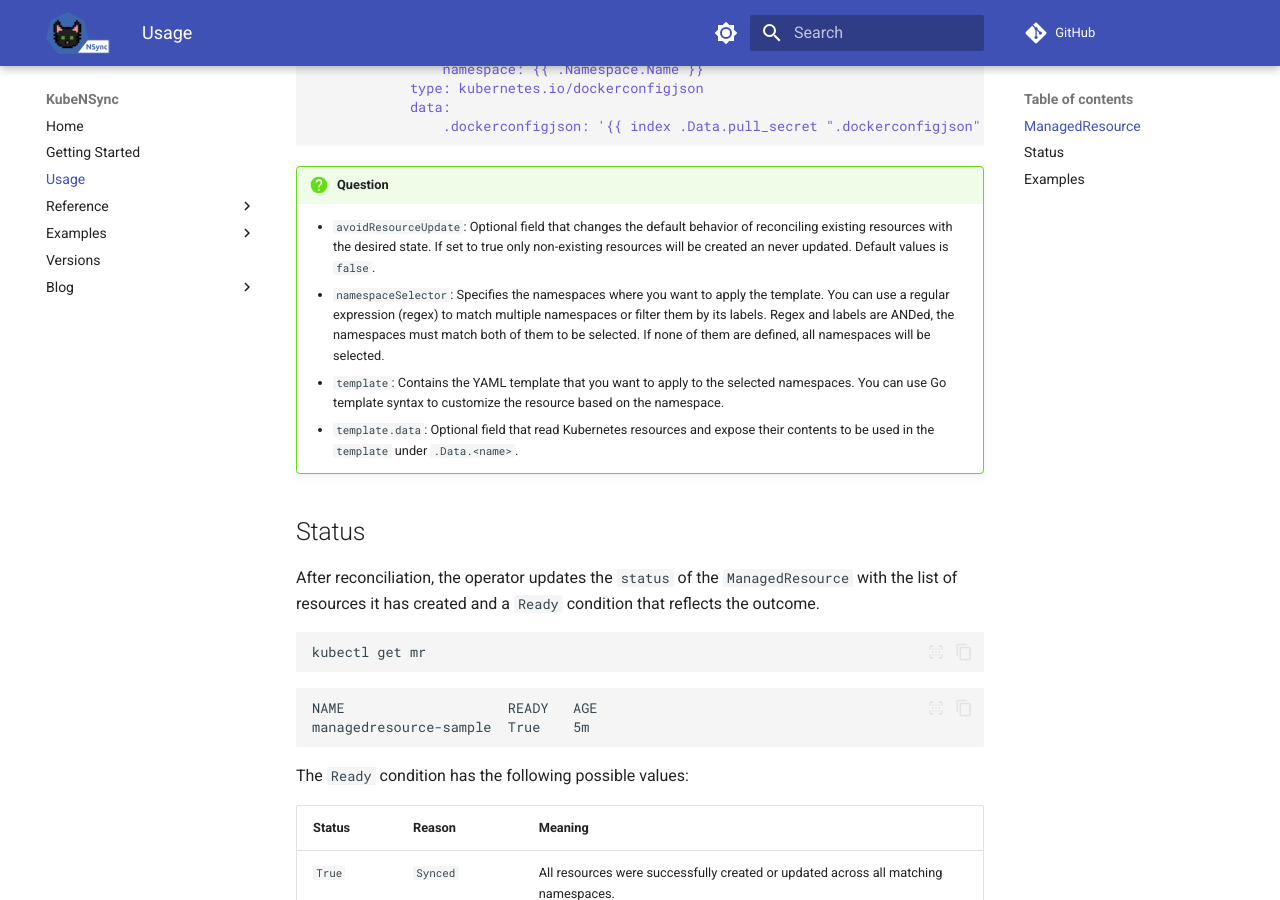
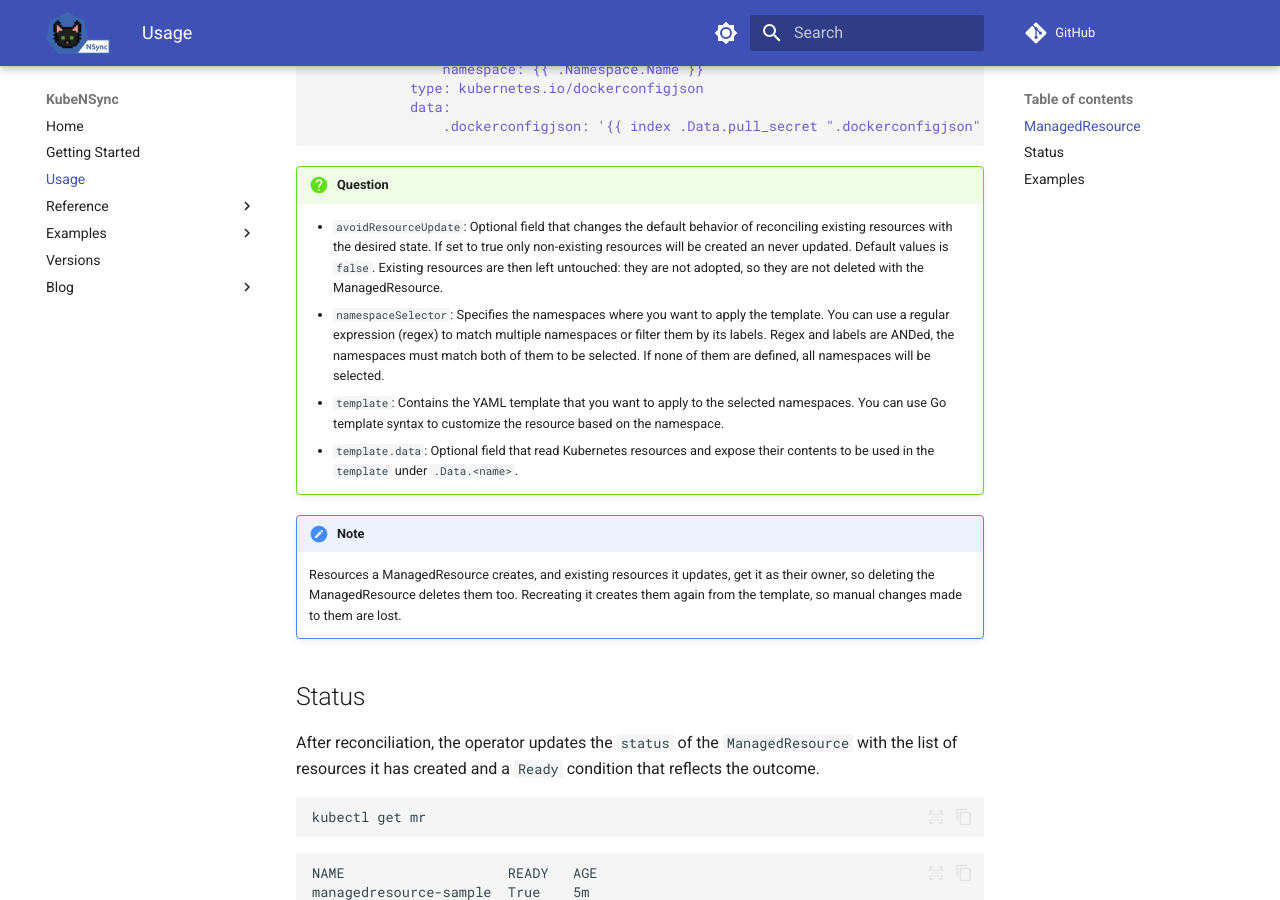
Before and after one commit to eryalito/kubensync-operator, an MkDocs documentation site: the page built from docs/usage/index.md, in a window 1280 px wide and 900 px high, scrolled down 814 px. Built offline with MkDocs 1.6.1 and Material for MkDocs 9.7.7, drawn with Linux system fonts in a browser that asks for light colours; comment, search, counter and statistics services are not loaded.

Commit message:
docs: explain which resources are deleted with a ManagedResource (#221)
Clarifies what happens to resources when a ManagedResource is deleted or
recreated.

## Changes

- `avoidResourceUpdate`: existing resources are left untouched, so they
are not adopted and are not deleted with the ManagedResource.
- New note on the usage page: resources a ManagedResource creates, and
existing resources it updates, get it as their owner and are deleted
with it. Recreating it creates them again from the template, so manual
changes made to them are lost.

````diff
--- a/docs/usage/index.md
+++ b/docs/usage/index.md
@@ -82,10 +82,13 @@ spec:
     ```
 
 !!! question
-    - `avoidResourceUpdate`: Optional field that changes the default behavior of reconciling existing resources with the desired state. If set to true only non-existing resources will be created an never updated. Default values is `false`.
+    - `avoidResourceUpdate`: Optional field that changes the default behavior of reconciling existing resources with the desired state. If set to true only non-existing resources will be created an never updated. Default values is `false`. Existing resources are then left untouched: they are not adopted, so they are not deleted with the ManagedResource.
     - `namespaceSelector`: Specifies the namespaces where you want to apply the template. You can use a regular expression (regex) to match multiple namespaces or filter them by its labels. Regex and labels are ANDed, the namespaces must match both of them to be selected. If none of them are defined, all namespaces will be selected.
     - `template`: Contains the YAML template that you want to apply to the selected namespaces. You can use Go template syntax to customize the resource based on the namespace.
     - `template.data`: Optional field that read Kubernetes resources and expose their contents to be used in the `template` under `.Data.<name>`.
+
+!!! note
+    Resources a ManagedResource creates, and existing resources it updates, get it as their owner, so deleting the ManagedResource deletes them too. Recreating it creates them again from the template, so manual changes made to them are lost.
 
 ## Status
 
````
